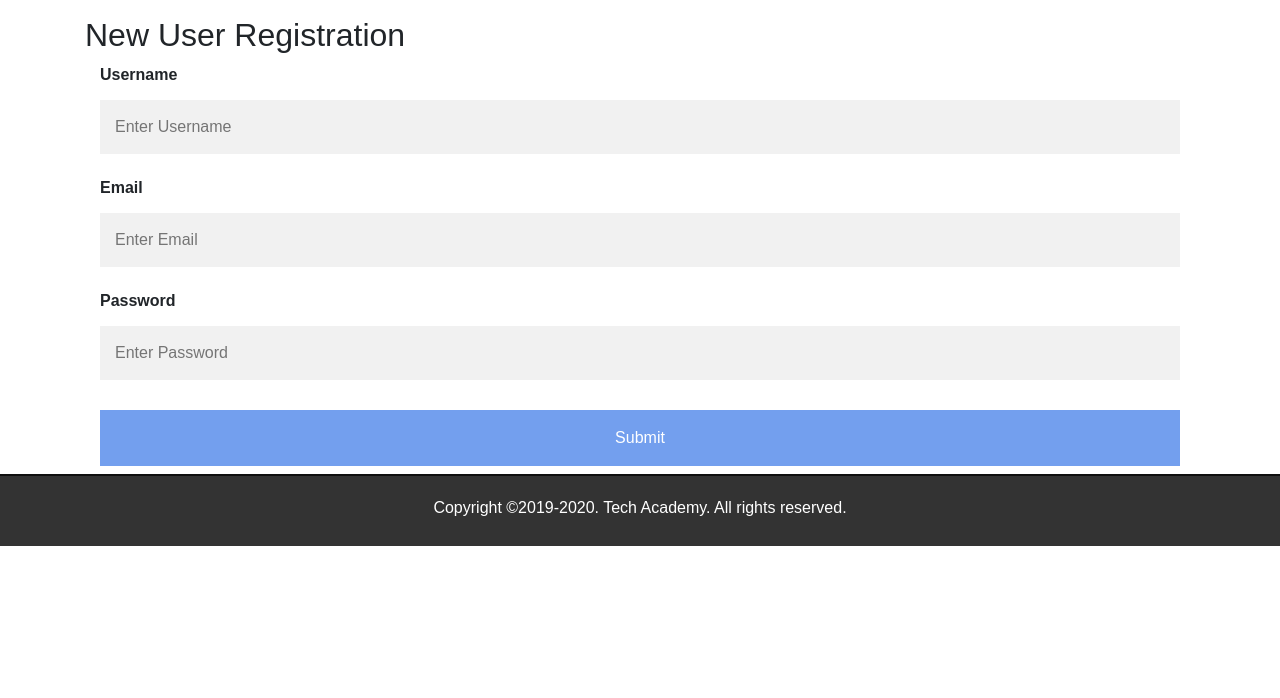
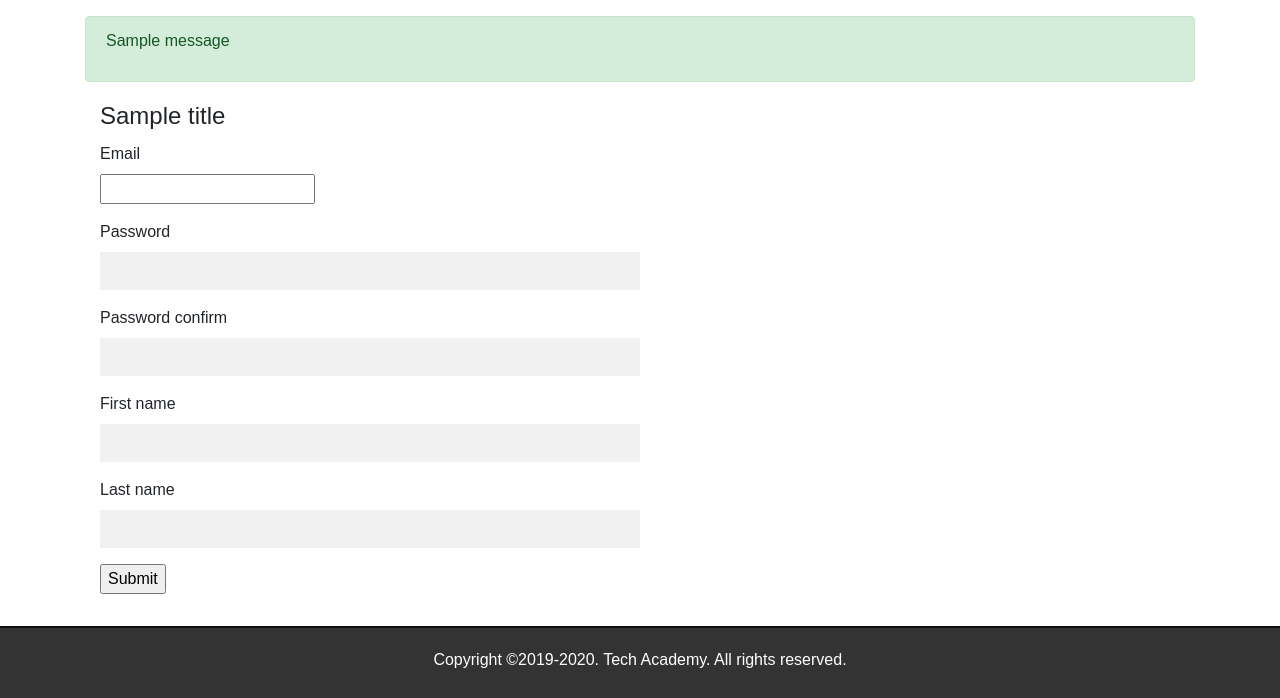
Before and after one commit to tnaswin/enrollment, a Python web app: template application/templates/register.html in a window 1280 px wide. Shown: the part 128-826 px from the top of the page. Before the commit the page ends 800 px from the top, so only its background shows below. Run offline with Jinja, Linux system fonts and the light colour scheme; the template is opened without the code that fills it: most values are stand-ins (such as "Sample title", 1, 10 or a date in 2020); one stand-in notice (Sample message) is shown; form fields are guessed from the names that the template uses; some libraries are stand-ins or nearby versions.

Commit message:
using web-forms and processing form data

```diff
--- a/application/static/css/main.css
+++ b/application/static/css/main.css
@@ -41,9 +41,9 @@ hr {
 }
 
 input[type=text], input[type=password] {
-    width: 100%;
-    padding: 15px;
-    margin: 5px 0 22px 0;
+    width: 50%;
+    padding: 7px;
+    /* margin: 5px 0 22px 0; */
     display: inline-block;
     border: none;
     background: #f1f1f1;
--- a/application/templates/layout.html
+++ b/application/templates/layout.html
@@ -13,6 +13,16 @@
 <div class="container">
     {% include "includes/nav.html" %}
 
+    {% with messages = get_flashed_messages(with_categories=true) %}
+        {% if messages %}
+            {% for category, message in messages %}
+                <div class="alert alert-{{category}}">
+                    <p>{{ message }}</p>
+                </div>
+            {% endfor %}
+        {% endif %}
+    {% endwith %}
+
     {% block content %}
     {% endblock %}
 
--- a/application/templates/register.html
+++ b/application/templates/register.html
@@ -2,20 +2,52 @@
     {% extends "layout.html" %}
 
     {% block content %}
-    <h2>New User Registration</h2>
 
     <div class="container">
-        <form name="register" action="register.php" method="get">
-            <label for="username"><b>Username</b></label>
-            <input type="text" placeholder="Enter Username" name="username" required>
-            <br>
-            <label for="email"><b>Email</b></label>
-            <input type="text" placeholder="Enter Email" name="email" required>
-            <br>
-            <label for="password"><b>Password</b></label>
-            <input type="password" placeholder="Enter Password" name="password" required>
-            <br class="clear">
-            <input class="btn-submit" type="submit" name="submit">
+         <form name="login" action="" method="post" novalidate>
+        <fieldset class="form-group">
+            <legend>{{title}}</legend>
+            {{ form.hidden_tag() }}
+                <p> {{ form.email.label }}</br>
+                    {{ form.email }}
+                    {% for error in form.email.errors %}
+                     <span class="error-message">{{ error }}</span>
+                    {% endfor %}
+                </p>
+
+                <p> {{ form.password.label }}</br>
+                    {{ form.password }}
+                    {% for error in form.password.errors %}
+                     <span class="error-message">{{ error }}</span>
+                    {% endfor %}
+                </p>
+
+                <p> {{ form.password_confirm.label }}</br>
+                    {{ form.password_confirm }}
+                    {% for error in form.password_confirm.errors %}
+                     <span class="error-message">{{ error }}</span>
+                    {% endfor %}
+                </p>
+
+                <p> {{ form.first_name.label }}</br>
+                    {{ form.first_name }}
+                    {% for error in form.first_name.errors %}
+                     <span class="error-message">{{ error }}</span>
+                    {% endfor %}
+                </p>
+
+                <p> {{ form.last_name.label }}</br>
+                    {{ form.last_name }}
+                    {% for error in form.last_name.errors %}
+                     <span class="error-message">{{ error }}</span>
+                    {% endfor %}
+                </p>
+
+                <p>
+                    {{ form.submit() }}
+                </p>
+
+        </fieldset>
         </form>
     </div>
     {% endblock %}
```
Also changed, not shown: other parts of application/static/css/main.css (+4 -0 lines), application/forms.py (added, +23 -0 lines), application/models.py (+9 -1 lines), application/routes.py (+11 -3 lines), application/templates/login.html (+24 -10 lines), requirements.txt (+10 -0 lines).
